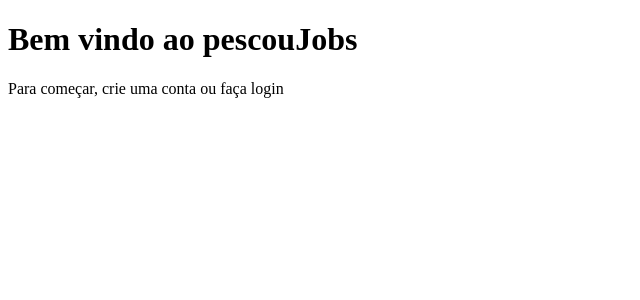
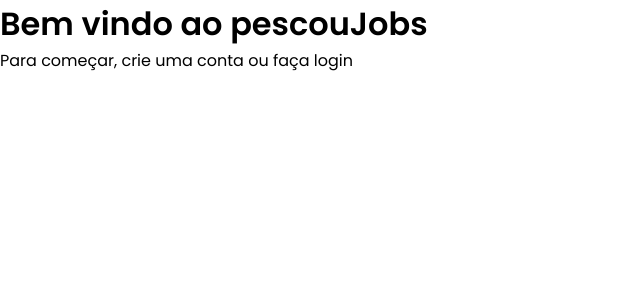
Before and after one commit to Tiago-msC/pescou-jobs, a SvelteKit app: page / in a window 1280 px wide. Shown: the top 300 px of the page, without its empty margins (0-640 px from the left). Built offline with nearby package versions, Linux system fonts and the light colour scheme.

Commit message:
Exemplo de uso do tema

```diff
--- a/src/routes/+page.svelte
+++ b/src/routes/+page.svelte
@@ -1,2 +1,15 @@
+<script lang="ts">
+  import '../styles.css';
+
+</script>
+
 <h1>Bem vindo ao pescouJobs</h1>
 <p>Para começar, crie uma conta ou faça login</p>
+
+<style>
+  h1 {
+    font-family: var(--theme-typography-font-family-semibold);
+    /* font-weight: 800; */
+  }
+
+</style>
```
